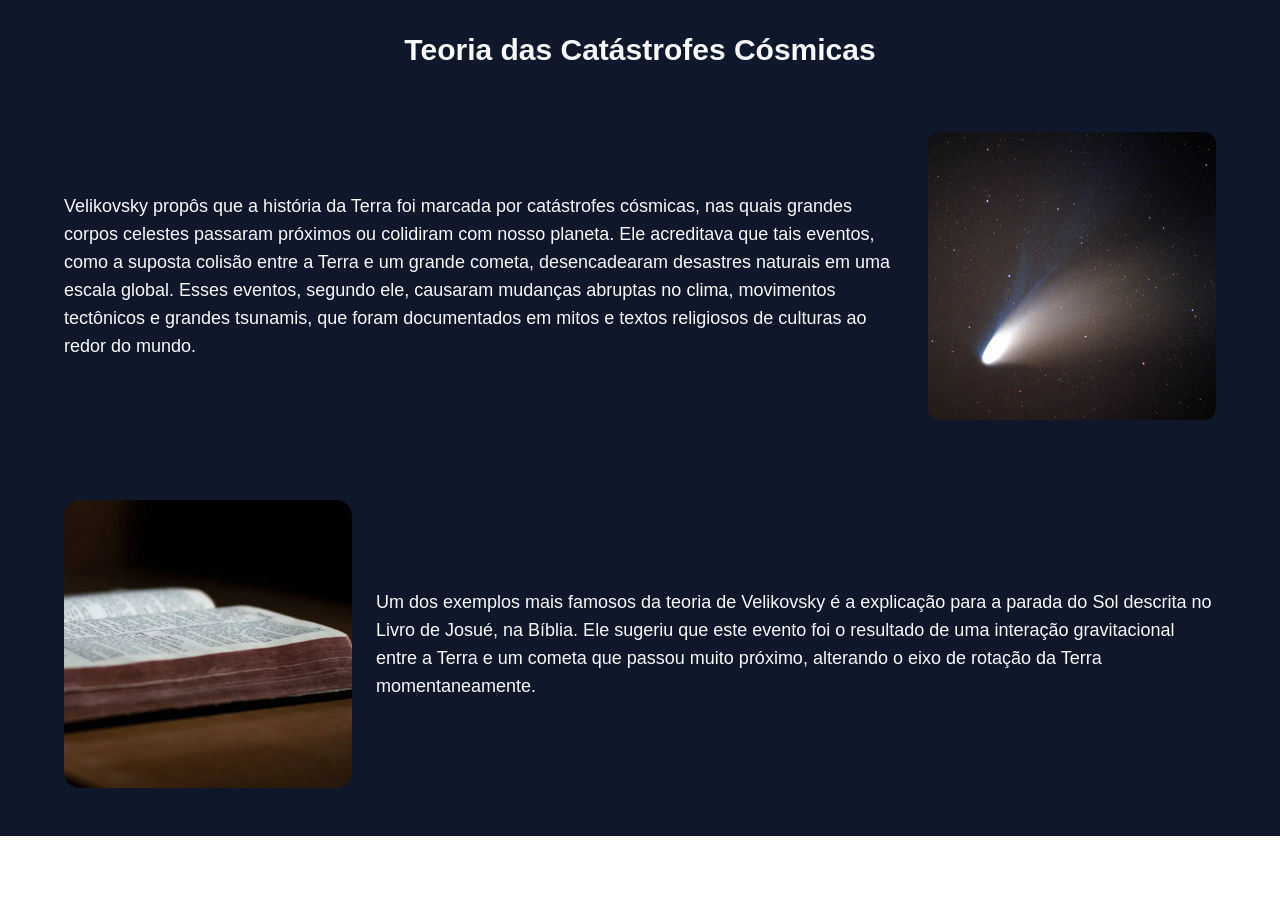
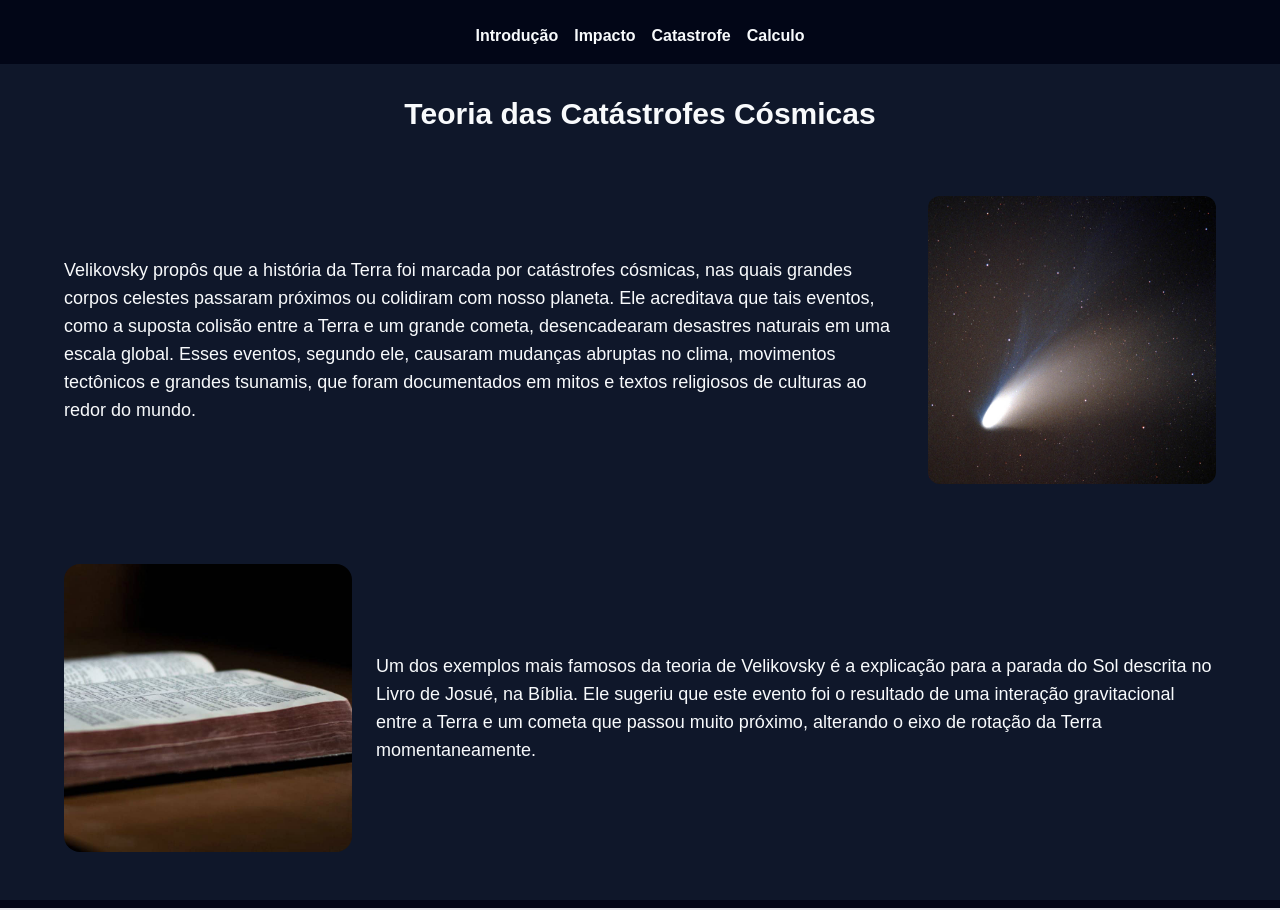
Before and after one commit to 1TDSPF-24/checkpoint-worlds-in-collision, a Next.js app: page /catastrophe in a window 1280 px wide. Before the commit the page ends 836 px from the top, so only its background shows below. Built offline with nearby package versions, Linux system fonts and the light colour scheme.

Commit message:
feat: add navbar

```diff
--- a/src/app/layout.tsx
+++ b/src/app/layout.tsx
@@ -1,4 +1,5 @@
 import type { Metadata } from "next";
+import Link from "next/link";
 import "./globals.css";
 
 export const metadata: Metadata = {
@@ -18,7 +19,15 @@ export default function RootLayout({
       <body
         className={`antialiased h-screen w-full`}
       >
-        {children}
+        <div className="flex flex-col py-2 items-center bg-slate-950 border-b-2">
+          <nav className="flex items-center gap-4 text-slate-50 py-4 font-bold">
+            <Link href="/">Introdução</Link>
+            <Link href="/impact">Impacto</Link>
+            <Link href="/catastrophe">Catastrofe</Link>
+            <Link href="/calculus">Calculo</Link>
+          </nav>
+          {children}
+        </div>
       </body>
     </html>
   );
```
